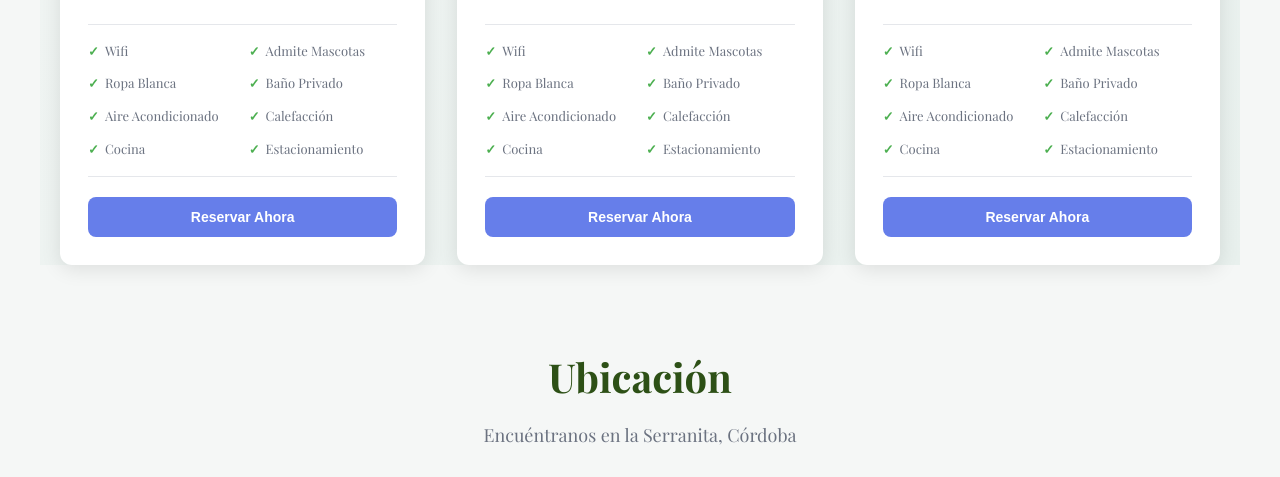
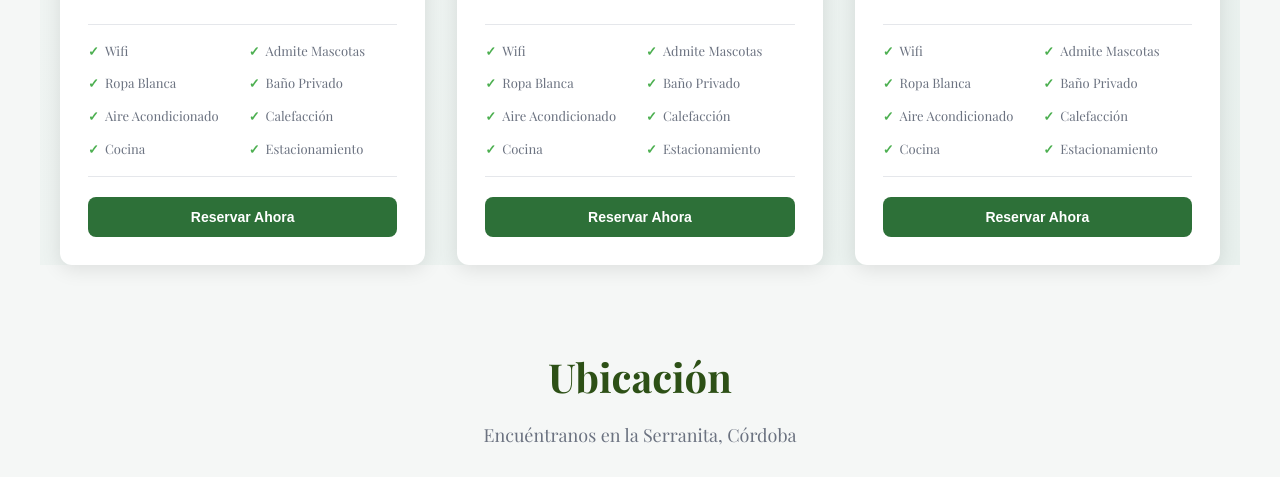
Before and after one commit to Nicodiaz1/gestion_reservas_domos, a Flask app: page / in a window 1280 px wide. Shown: the part 2010-2487 px from the top of the page. Run offline with Flask 2, Linux system fonts and the light colour scheme; data comes from the database, SQL or seed files in the repository.

Commit message:
Update primary button color and width

```diff
--- a/static/style.css
+++ b/static/style.css
@@ -1030,9 +1030,9 @@ main {
 }
 
 .btn-primary {
-    background: #667eea;
-    color: white;
-    width: 80%;
+    background: #2d7038;
+    color: white;
+    width: 20%;
 }
 
 .btn-primary:hover {
```
